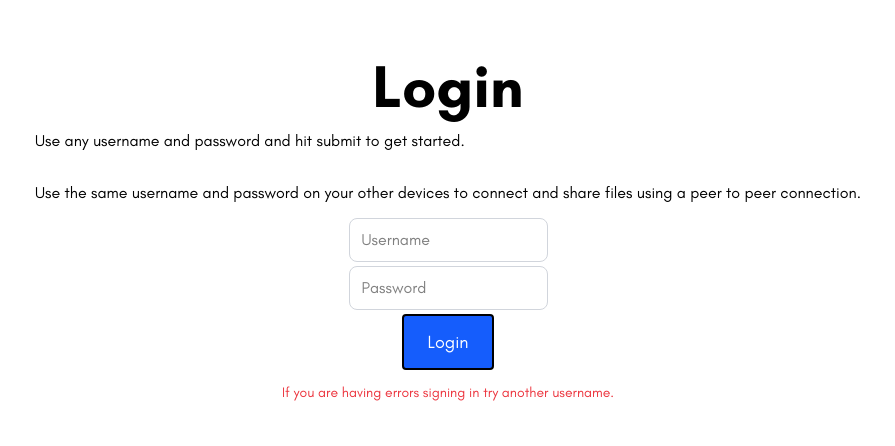
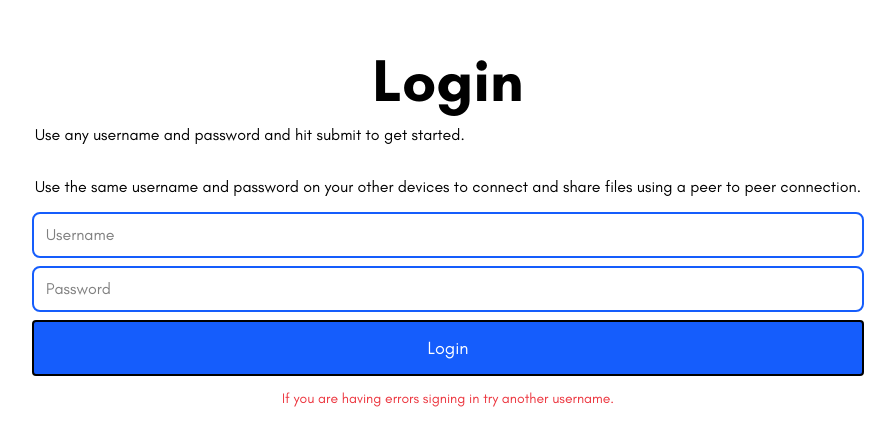
Before and after one commit to ideadesignmedia/FileShare, a React (Vite) app in the folder frontend/: page / in a window 1280 px wide. Shown: the part 170-616 px from the top of the page, without its empty margins (192-1087 px from the left). Built offline with nearby package versions, Linux system fonts and the light colour scheme; no server answers.

Commit message:
Update App.tsx

```diff
--- a/frontend/src/App.tsx
+++ b/frontend/src/App.tsx
@@ -21,14 +21,14 @@ function App() {
         <div className="flex flex-col grow items-center justify-center gap-3 w-full p-4">
           <h1>Login</h1>
           <p className="">Use any username and password and hit submit to get started.<br/><br/>Use the same username and password on your other devices to connect and share files using a peer to peer connection.</p>
-          <form className="flex flex-col items-center justify-start gap-1" onSubmit={e => {
+          <form className="flex flex-col items-center justify-start gap-2 w-2/3" onSubmit={e => {
             e.preventDefault()
             dispatch({ type: 'set-credentials', credentials })
             setTimeout(() => open(), 100)
           }}>
-            <input type="text" placeholder="Username" value={credentials.username} onChange={e => setCredentials({ ...credentials, username: e.target.value })} />
-            <input type="password" placeholder="Password" value={credentials.password} onChange={e => setCredentials({ ...credentials, password: e.target.value })} />
-            <Button type="submit" size="lg">Login</Button>
+            <input className="w-full border-2 border-blue-600 focus:border-blue-400" type="text" placeholder="Username" value={credentials.username} onChange={e => setCredentials({ ...credentials, username: e.target.value })} />
+            <input className="w-full border-2 border-blue-600 focus:border-blue-400" type="password" placeholder="Password" value={credentials.password} onChange={e => setCredentials({ ...credentials, password: e.target.value })} />
+            <Button className="w-full" type="submit" size="lg">Login</Button>
           </form>
           <p className="text-center text-sm text-red-600 opacity-80">If you are having errors signing in try another username.</p>
         </div>
```
